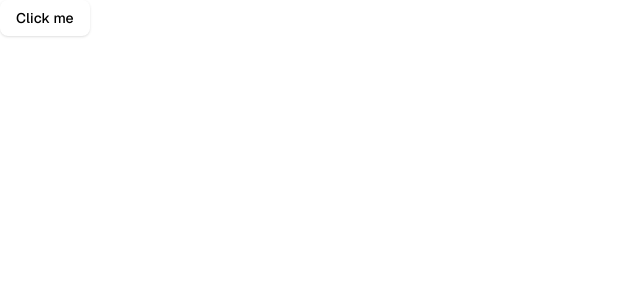
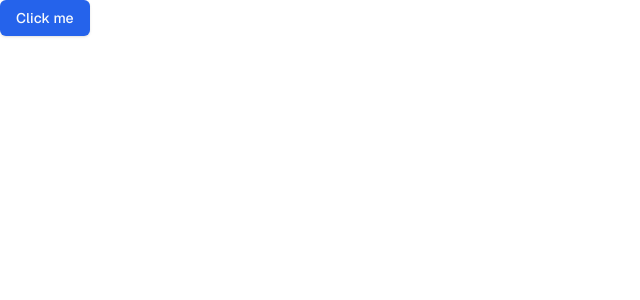
Before and after one commit to smktarunabhakti/starbhak-frontend, a Next.js app: page / in a window 1280 px wide. Shown: the top 300 px of the page, without its empty margins (0-640 px from the left). Built offline with nearby package versions, Linux system fonts and the light colour scheme.

Commit message:
fix - global css missing from merge

```diff
--- a/app/globals.css
+++ b/app/globals.css
@@ -23,17 +23,32 @@
 }
 
 @layer base {
-
   :root {
-    --radius: 10px;
-    --sidebar-background: 0 0% 98%;
-    --sidebar-foreground: 240 5.3% 26.1%;
-    --sidebar-primary: 240 5.9% 10%;
-    --sidebar-primary-foreground: 0 0% 98%;
-    --sidebar-accent: 240 4.8% 95.9%;
-    --sidebar-accent-foreground: 240 5.9% 10%;
-    --sidebar-border: 220 13% 91%;
-    --sidebar-ring: 217.2 91.2% 59.8%;
+    --background: 0 0% 100%;
+    --foreground: 222.2 84% 4.9%;
+    --card: 0 0% 100%;
+    --card-foreground: 222.2 84% 4.9%;
+    --popover: 0 0% 100%;
+    --popover-foreground: 222.2 84% 4.9%;
+    --primary: 221.2 83.2% 53.3%;
+    --primary-foreground: 210 40% 98%;
+    --secondary: 210 40% 96.1%;
+    --secondary-foreground: 222.2 47.4% 11.2%;
+    --muted: 210 40% 96.1%;
+    --muted-foreground: 215.4 16.3% 46.9%;
+    --accent: 210 40% 96.1%;
+    --accent-foreground: 222.2 47.4% 11.2%;
+    --destructive: 0 84.2% 60.2%;
+    --destructive-foreground: 210 40% 98%;
+    --border: 214.3 31.8% 91.4%;
+    --input: 214.3 31.8% 91.4%;
+    --ring: 221.2 83.2% 53.3%;
+    --radius: 0.5rem;
+    --chart-1: 12 76% 61%;
+    --chart-2: 173 58% 39%;
+    --chart-3: 197 37% 24%;
+    --chart-4: 43 74% 66%;
+    --chart-5: 27 87% 67%;
   }
 
   .dark {
```
